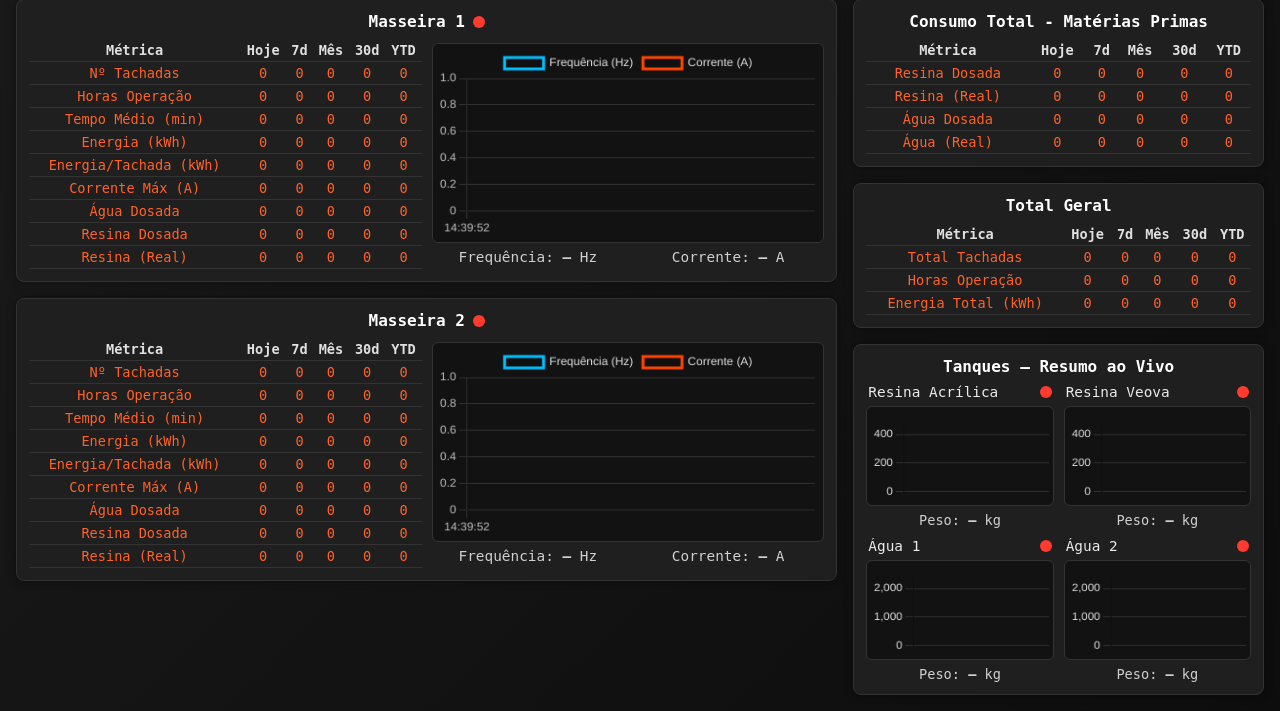
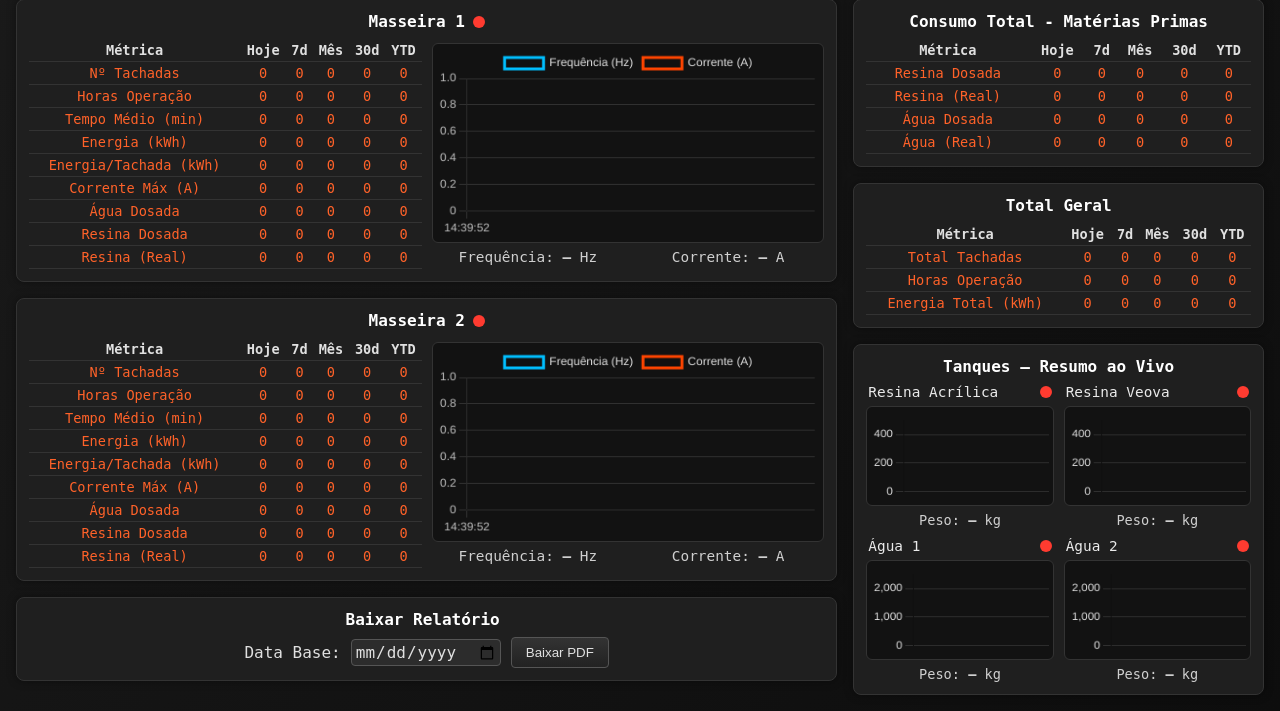
Before and after one commit to joaopvolpi/ScadaIFOX, a Flask app: page /acompanhamento_prod in a window 1280 px wide. Shown: the part 99-810 px from the top of the page. Run offline with Flask 3, Linux system fonts and the light colour scheme; data that the repository does not hold is empty; parts of the project's set-up code (start-up, migrations or seed data) failed here and were passed over.

Commit message:
major changes - add DATA BASE nos relatorios e api

```diff
--- a/app.py
+++ b/app.py
@@ -94,7 +94,8 @@ def api_meta(): # Leitura de unidades, metadados...
 @app.route("/api/overview")
 def api_overview():
     period = request.args.get("period", "hoje")
-    data = calcular_overview(period)
+    data_base = request.args.get("data_base", None)
+    data = calcular_overview(period, data_base=data_base)
     return jsonify(data)
 
 @app.route("/api/overview_multi")
@@ -109,16 +110,18 @@ def api_overview_multi():
       "ytd": {...}
     }
     """
-    results = gerar_overview_multi()
+    data_base = request.args.get("data_base", None)
+    results = gerar_overview_multi(data_base=data_base)
 
     return jsonify(results)
 
-@app.route("/relatorios/overview.pdf")
+@app.route("/gerar_relatorio")
 def baixar_relatorio_overview():
     """
     Rota para disparar o download do PDF.
     """
-    pdf_bytes = generate_overview_report()
+    data_base = request.args.get("data_base", None)
+    pdf_bytes = generate_overview_report(data_base)
     filename = f"Relatorio_Producao_{datetime.now().strftime('%Y%m%d_%H%M%S')}.pdf"
     return send_file(
         io.BytesIO(pdf_bytes),
--- a/core/calculations.py
+++ b/core/calculations.py
@@ -7,9 +7,14 @@ import time
 # ================================
 # Funções auxiliares
 # ================================
-def _periodo_para_datas(periodo: str):
+def _periodo_para_datas(periodo: str, data_base = None):
     """Retorna intervalo (start, end) baseado no período ('hoje', 'ontem', '7d', '30d', 'mtd', 'ytd')."""
-    end = datetime.now()
+    if data_base:
+        end = datetime.strptime(data_base, "%Y-%m-%d")
+        end = end.replace(hour=23, minute=59, second=59, microsecond=999999)
+    else:
+        end = datetime.now()
+
     if periodo == "hoje":
         start = end.replace(hour=0, minute=0, second=0, microsecond=0)
     elif periodo == "ontem":
@@ -30,8 +35,7 @@ def _periodo_para_datas(periodo: str):
 # ================================
 # KPI Masseiras
 # ================================
-def calcular_totais_masseiras_sql(periodo: str):
-    start, end = _periodo_para_datas(periodo)
+def calcular_totais_masseiras_sql(start, end):
     conn = sqlite3.connect(DB_FILE)
     c = conn.cursor()
 
@@ -86,7 +90,7 @@ def calcular_totais_masseiras_sql(periodo: str):
 # ================================
 # Operações de descarga de tanques
 # ================================
-def calcula_operacoes_descarga_tanques(periodo: str, tipo):
+def calcula_operacoes_descarga_tanques(start, end, tipo):
     """
     Para cada tanque do tipo especificado, retorna:
     {
@@ -100,7 +104,6 @@ def calcula_operacoes_descarga_tanques(periodo: str, tipo):
       Descarga selecionada = 1 AND Botão Liga = 1.
     O destino é definido pelas válvulas no instante da borda.
     """
-    start, end = _periodo_para_datas(periodo)
     conn = sqlite3.connect(DB_FILE)
     c = conn.cursor()
 
@@ -271,42 +274,28 @@ def _sum_ops_total(ops_dict):
 # ================================
 # OVERVIEW (apenas monta o JSON final)
 # ================================
-def calcular_overview(periodo: str):
+def calcular_overview(periodo, data_base=None):
     """
     Monta o JSON final no formato desejado, usando:
       - calcular_totais_masseiras(periodo)
       - calcula_operacoes_descarga_tanques(periodo, 'Resina')
       - calcula_operacoes_descarga_tanques(periodo, 'Agua')
     """
-    timings = {}
+    start, end = _periodo_para_datas(periodo, data_base)
 
-    t0 = time.perf_counter()
-    kpi_m = calcular_totais_masseiras_sql(periodo)
-    timings["calcular_totais_masseiras"] = time.perf_counter() - t0
+    kpi_m = calcular_totais_masseiras_sql(start, end)
 
-    t0 = time.perf_counter()
-    ops_resina = calcula_operacoes_descarga_tanques(periodo, "Resina")
-    timings["calcula_operacoes_descarga_tanques_resina"] = time.perf_counter() - t0
+    ops_resina = calcula_operacoes_descarga_tanques(start, end, "Resina")
 
-    t0 = time.perf_counter()
-    ops_agua = calcula_operacoes_descarga_tanques(periodo, "Agua")
-    timings["calcula_operacoes_descarga_tanques_agua"] = time.perf_counter() - t0
+    ops_agua = calcula_operacoes_descarga_tanques(start, end, "Agua")
 
-    t0 = time.perf_counter()
     agg_resina_by_m = _sum_ops_by_masseira(ops_resina)
-    timings["_sum_ops_by_masseira_resina"] = time.perf_counter() - t0
 
-    t0 = time.perf_counter()
     agg_agua_by_m = _sum_ops_by_masseira(ops_agua)
-    timings["_sum_ops_by_masseira_agua"] = time.perf_counter() - t0
 
-    t0 = time.perf_counter()
     tot_resina = _sum_ops_total(ops_resina)
-    timings["_sum_ops_total_resina"] = time.perf_counter() - t0
 
-    t0 = time.perf_counter()
     tot_agua = _sum_ops_total(ops_agua)
-    timings["_sum_ops_total_agua"] = time.perf_counter() - t0
 
     # Montar parte das masseiras
     masseiras_out = {}
@@ -349,6 +338,7 @@ def calcular_overview(periodo: str):
     total_tachadas = int(tot_resina["num"])
 
     overview = {
+        "data_base": (datetime.now().date().isoformat() if not data_base else data_base),
         "period": periodo,
         "masseiras": masseiras_out,
         "materias_primas": materias_primas_out,
@@ -358,11 +348,6 @@ def calcular_overview(periodo: str):
             "horas_operacao": horas_total,
         },
     }
-
-    # Imprimir tempos
-    print("\n[DEBUG] Tempos de execução:")
-    for nome, dur in timings.items():
-        print(f"  {nome}: {dur:.4f} s")
 
     return overview
 
@@ -396,16 +381,16 @@ def _slice_ops_by_period(ops_dict, start_iso, end_iso):
             out[tanque] = {"Masseira_1": m1, "Masseira_2": m2}
     return out
 
-def _build_overview_for_period(periodo, ops_resina_all, ops_agua_all):
+def _build_overview_for_period(periodo, ops_resina_all, ops_agua_all, data_base=None):
     """Monta o JSON do overview para um período específico, cortando as operações pré-carregadas."""
-    start_iso, end_iso = _periodo_para_datas(periodo)
+    start, end = _periodo_para_datas(periodo, data_base)
 
     # KPIs dependem da janela -> calcula por período
-    kpi_m = calcular_totais_masseiras_sql(periodo)
+    kpi_m = calcular_totais_masseiras_sql(start, end)
 
     # Recortes das operações
-    ops_resina_p = _slice_ops_by_period(ops_resina_all, start_iso, end_iso)
-    ops_agua_p   = _slice_ops_by_period(ops_agua_all,   start_iso, end_iso)
+    ops_resina_p = _slice_ops_by_period(ops_resina_all, start, end)
+    ops_agua_p   = _slice_ops_by_period(ops_agua_all,   start, end)
 
     # Agregações
     agg_resina_by_m = _sum_ops_by_masseira(ops_resina_p)
@@ -452,6 +437,7 @@ def _build_overview_for_period(periodo, ops_resina_all, ops_agua_all):
     total_tachadas = int(tot_resina["num"])
 
     return {
+        "data_base": (datetime.now().date().isoformat() if not data_base else data_base),
         "period": periodo,
         "masseiras": masseiras_out,
         "materias_primas": materias_primas_out,
@@ -462,7 +448,7 @@ def _build_overview_for_period(periodo, ops_resina_all, ops_agua_all):
         },
     }
 
-def gerar_overview_multi():
+def gerar_overview_multi(data_base=None):
     """
     Períodos fixos: hoje, 7d, mtd, 30d, ytd.
     - Chama calcula_operacoes_descarga_tanques apenas 2x (para água e resina) no maior período (ytd)
@@ -470,30 +456,15 @@ def gerar_overview_multi():
     - KPIs de masseira calculados por período
     """
     PERIODOS = ["hoje", "7d", "mtd", "30d", "ytd"]
-    max_period = "ytd"
-
-    timings = {}
-    t0 = time.perf_counter()
+    start_max, end_max = _periodo_para_datas("ytd", data_base=data_base)
 
     # 2 chamadas ao DB (mais pesadas) no maior período
-    t1 = time.perf_counter()
-    ops_resina_all = calcula_operacoes_descarga_tanques(max_period, "Resina")
-    timings["ops_resina_all"] = time.perf_counter() - t1
-
-    t1 = time.perf_counter()
-    ops_agua_all   = calcula_operacoes_descarga_tanques(max_period, "Agua")
-    timings["ops_agua_all"] = time.perf_counter() - t1
+    ops_resina_all = calcula_operacoes_descarga_tanques(start_max, end_max, "Resina")
+    ops_agua_all   = calcula_operacoes_descarga_tanques(start_max, end_max, "Agua")
 
     # Monta saída para cada período fixo
     out = {}
     for p in PERIODOS:
-        t1 = time.perf_counter()
-        out[p] = _build_overview_for_period(p, ops_resina_all, ops_agua_all)
-        timings[f"build_{p}"] = time.perf_counter() - t1
-
-    timings["total"] = time.perf_counter() - t0
-    print("\n[DEBUG] overview_multi_fixed timings:")
-    for k, v in timings.items():
-        print(f"  {k}: {v:.4f}s")
+        out[p] = _build_overview_for_period(p, ops_resina_all, ops_agua_all, data_base=data_base)
 
     return out
--- a/templates/acompanhamento_prod.html
+++ b/templates/acompanhamento_prod.html
@@ -76,6 +76,16 @@
       .chart-container { height: 180px; }
       :root { --mini-chart-h: 90px; }
     }
+
+  input[type="date"] {
+  background-color: #2c2c2c; /* Cor de fundo escura */
+  color: #e0e0e0; /* Cor do texto clara */
+  border: 1px solid #555; /* Borda sutil */
+  border-radius: 4px;
+  padding: 2px 3px;
+  font-family: inherit;
+  font-size: 1rem;
+}
   </style>
 </head>
 <body>
@@ -115,6 +125,17 @@
           </div>
         </div>
       </div>
+    </div>
+    <div class="card">
+    <h2>Baixar Relatório <i class="fas fa-file-download"></i></h2>
+    <div style="display: flex; gap: 10px; align-items: center; justify-content: center;">
+        <label for="dataRelatorio">Data Base:</label>
+        <input type="date" id="dataRelatorio" name="dataRelatorio">
+        <button id="downloadRelatorioBtn" class="btn">Baixar PDF</button>
+    <div id="loading" style="display: none; text-align: center;">
+        <i class="fas fa-spinner fa-spin"></i> Gerando relatório...
+    </div>
+    </div>
     </div>
   </div>
 
@@ -415,6 +436,52 @@ async function fetchLiveAndRender() {
     for (const dev in tankMapping) setStatusBall(tankMapping[dev].status, false);
   }
 }
+/* =======================================================================================
+   BLOCO 3 — Download de Relatório
+======================================================================================= */
+  document.addEventListener('DOMContentLoaded', () => {
+    const downloadBtn = document.getElementById('downloadRelatorioBtn');
+    const dateInput = document.getElementById('dataRelatorio');
+    const loadingIndicator = document.getElementById('loading');
+
+    downloadBtn.addEventListener('click', async () => {
+      const selectedDate = dateInput.value;
+      if (!selectedDate) {
+        alert('Por favor, selecione uma data para o relatório.');
+        return;
+      }
+
+      loadingIndicator.style.display = 'block';
+
+      try {
+        const url = `/gerar_relatorio?data_base=${selectedDate}`;
+        const response = await fetch(url);
+
+        if (!response.ok) {
+          throw new Error(`Erro HTTP! Status: ${response.status}`);
+        }
+
+        const blob = await response.blob();
+        const filename = `relatorio_producao_${selectedDate}.pdf`;
+
+        // Cria um link temporário para download
+        const downloadUrl = window.URL.createObjectURL(blob);
+        const link = document.createElement('a');
+        link.href = downloadUrl;
+        link.download = filename;
+        document.body.appendChild(link);
+        link.click();
+        document.body.removeChild(link);
+        window.URL.revokeObjectURL(downloadUrl);
+
+      } catch (error) {
+        console.error('Erro ao baixar o relatório:', error);
+        alert('Ocorreu um erro ao baixar o relatório. Por favor, tente novamente.');
+      } finally {
+        loadingIndicator.style.display = 'none';
+      }
+    });
+  });
 
 /* =======================================================================================
    Inicialização
```
Also changed, not shown: core/report.py (+5 -5 lines).
